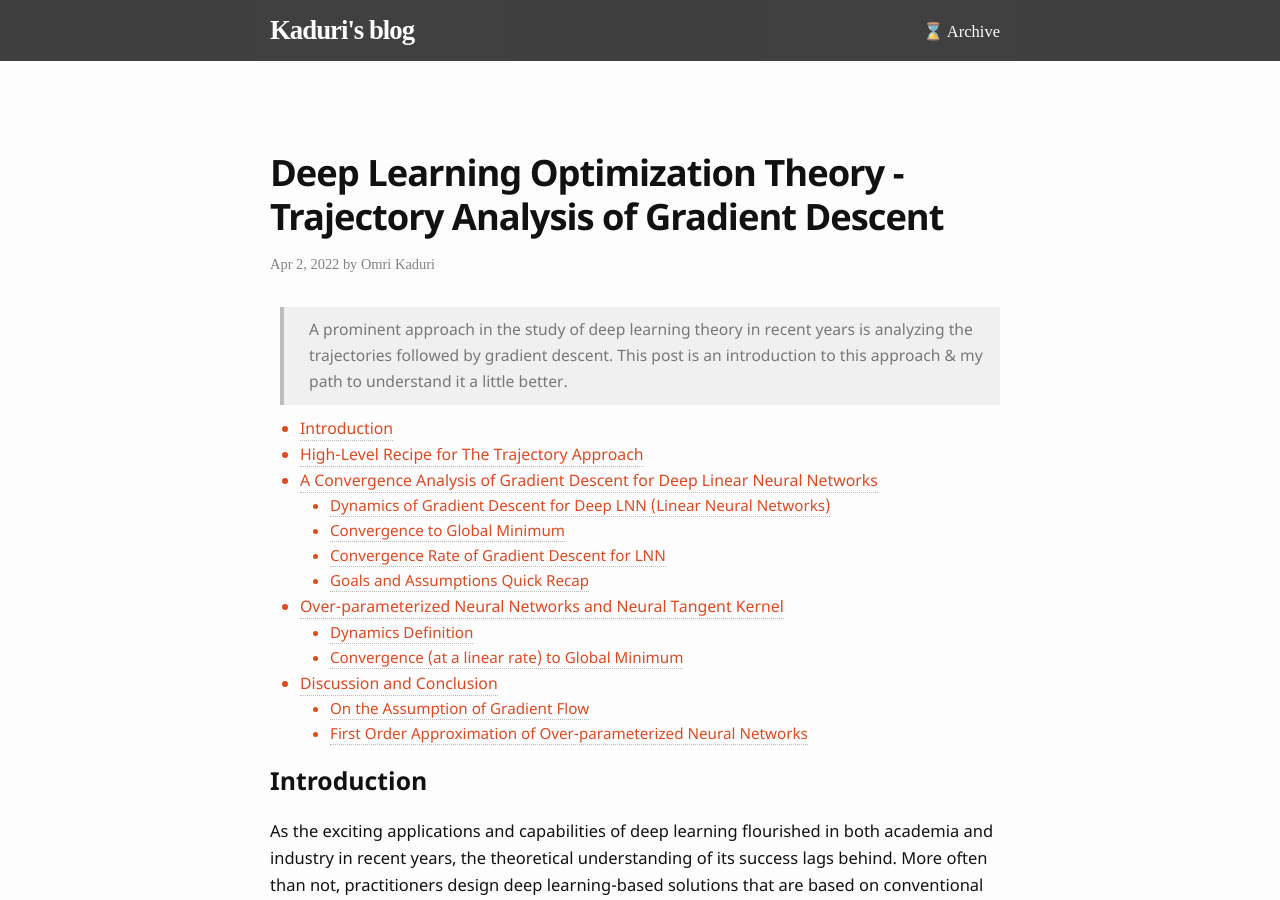
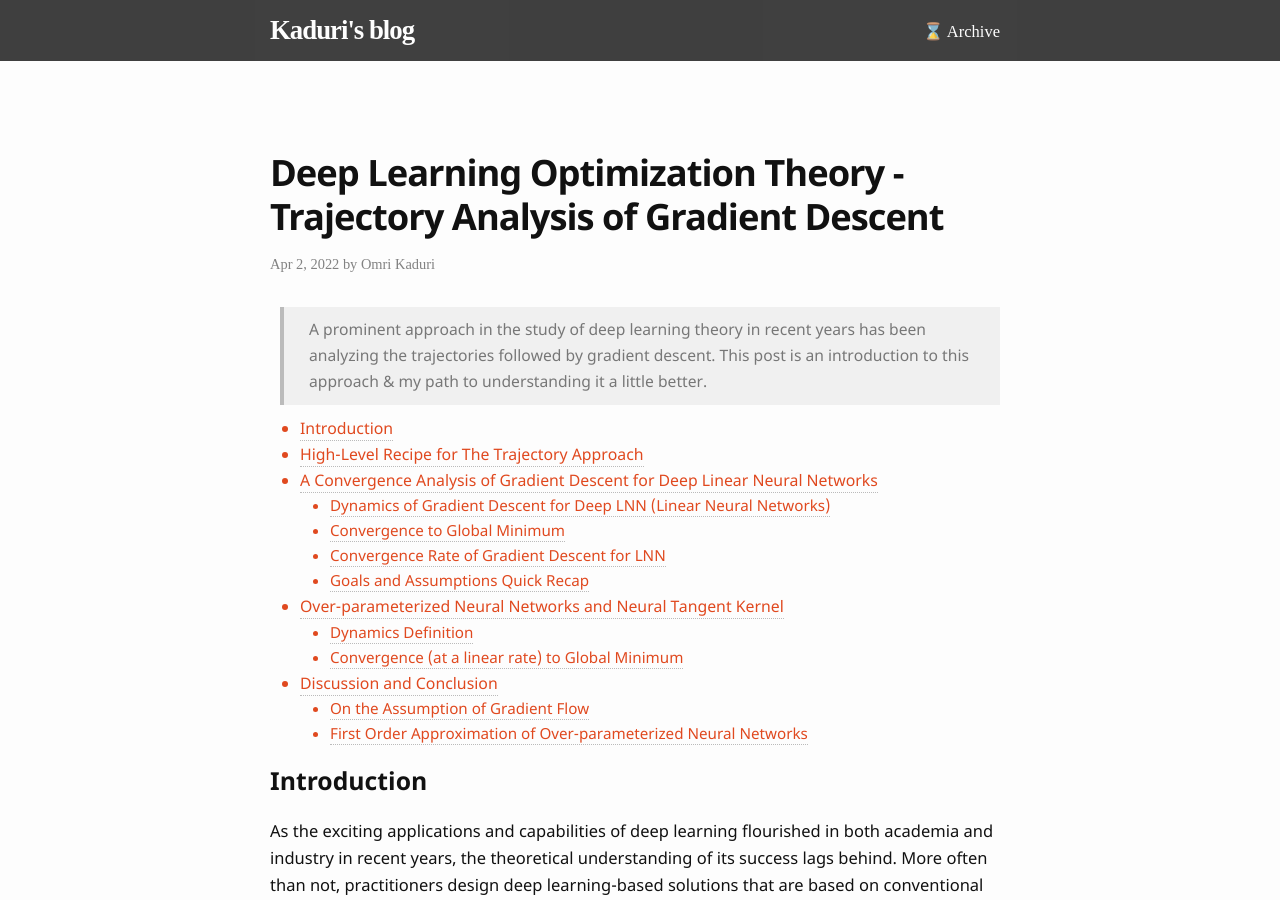
Before and after one commit to OmriKaduri/omrikaduri.github.io, a Jekyll site: the page built from _posts/2022-04-02-Deep Learning Optimization Theory - Trajectory Analysis of Gradient Descent.md, in a window 1280 px wide and 900 px high. Built offline with Jekyll 4.4.1, drawn with Linux system fonts in a browser that asks for light colours; some web fonts are replaced; formulas are drawn with MathJax 3; comment, search, counter and statistics services are not loaded.

Commit message:
Typos FTW

```diff
--- a/_posts/2022-04-02-Deep Learning Optimization Theory - Trajectory Analysis of Gradient Descent.md
+++ b/_posts/2022-04-02-Deep Learning Optimization Theory - Trajectory Analysis of Gradient Descent.md
@@ -4,7 +4,7 @@ comments: true
 title:  "Deep Learning Optimization Theory - Trajectory Analysis of Gradient Descent"
 date:   2022-04-02 10:10:10 +0300
 ---
-> A prominent approach in the study of deep learning theory in recent years is analyzing the trajectories followed by gradient descent. This post is an introduction to this approach & my path to understand it a little better.
+> A prominent approach in the study of deep learning theory in recent years has been analyzing the trajectories followed by gradient descent. This post is an introduction to this approach & my path to understanding it a little better.
 
 <!--more-->
 
```
